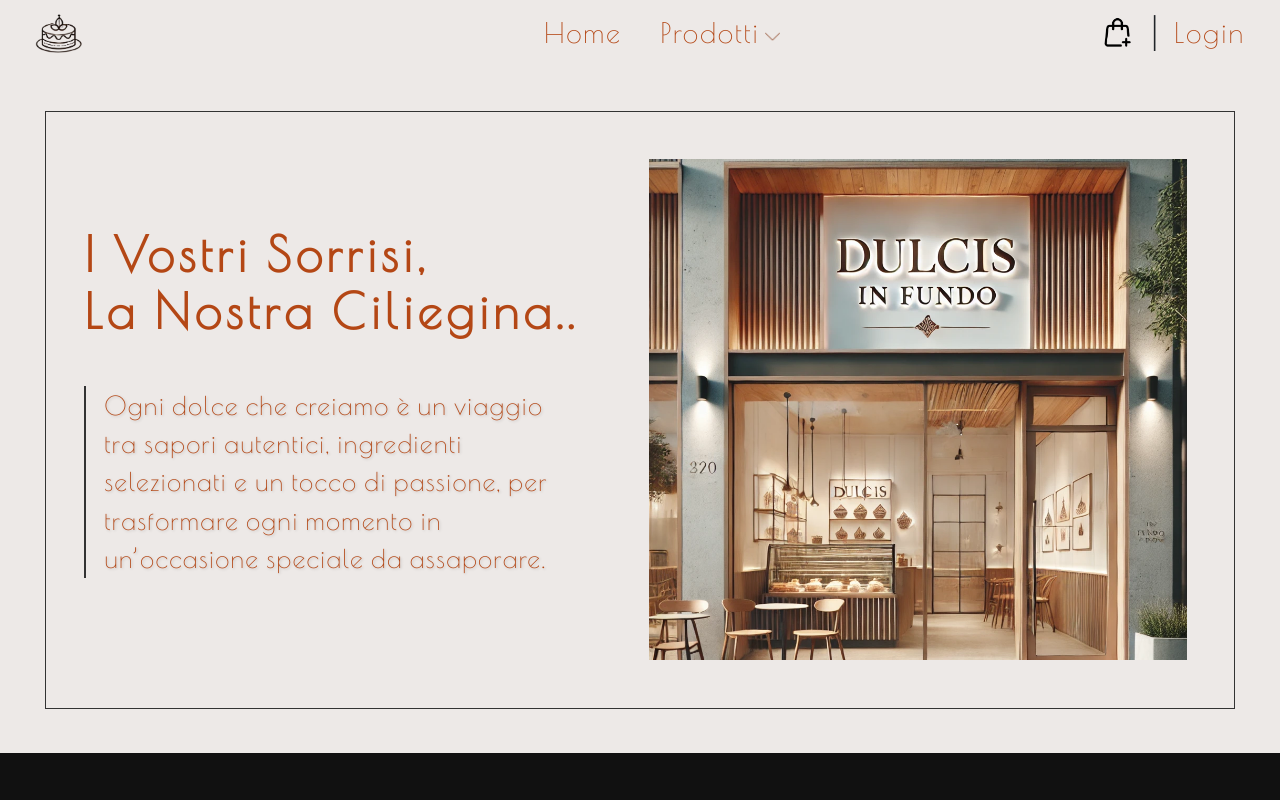
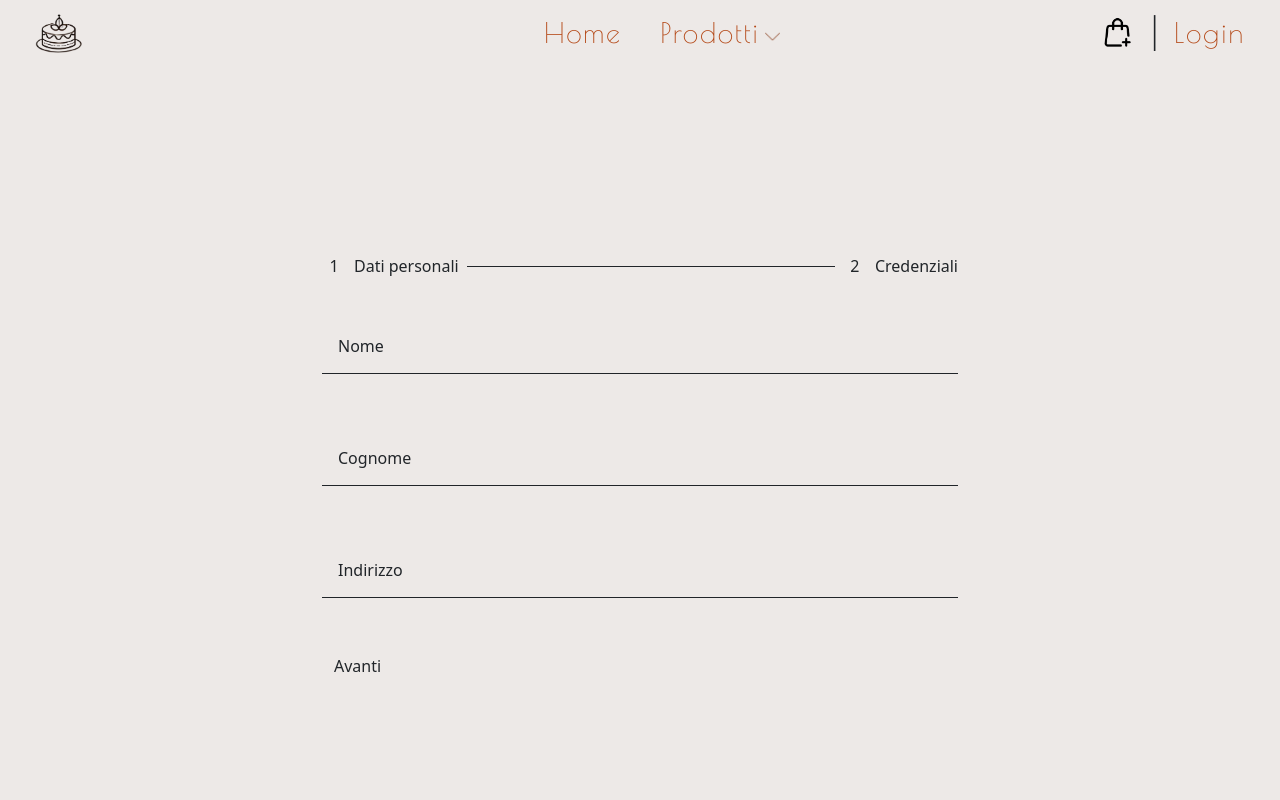
Before and after one commit to supertorres97/ProgettoBTorinoFrontend, an Angular app: page /sign-in in a window 1280 px wide. Before the commit this address led to /home. Shown: the top 800 px of the page. Built offline with nearby package versions, Linux system fonts and the light colour scheme.

Commit message:
sign-in(registrazione per gli amici) e cambiamenti di conseguenza di app/app-routing/login

```diff
--- a/src/app/Components/login/login.component.html
+++ b/src/app/Components/login/login.component.html
@@ -3,21 +3,24 @@
     <h2>Login</h2>
 
     <!-- Campo Username -->
-    <mat-form-field appearance="outline">
+    <mat-form-field appearance="fill" hideRequiredMarker>
       <mat-label>Username</mat-label>
       <input matInput placeholder="Inserisci il tuo username" formControlName="username" required />
       <mat-error *ngIf="loginForm.get('username')?.invalid && loginForm.get('username')?.touched">
-      </mat-error>
+              </mat-error>
     </mat-form-field>
 
     <!-- Campo Password -->
-    <mat-form-field appearance="outline">
+    <mat-form-field appearance="fill" hideRequiredMarker>
       <mat-label>Password</mat-label>
       <input matInput type="password" placeholder="Inserisci la tua password" formControlName="password" required />
       <mat-error *ngIf="loginForm.get('password')?.invalid && loginForm.get('password')?.touched">
-      </mat-error>
+              </mat-error>
     </mat-form-field>
 
     <button mat-raised-button class="login-button" type="submit">LOGIN</button>
+    <div class="sign-in-link">
+      <p>Non hai un account? <a routerLink="/sign-in">Registrati</a></p>
+    </div>
   </form>
 </div>
--- /dev/null
+++ b/src/app/Components/sign-in/sign-in.component.css
@@ -0,0 +1,88 @@
+.sign-in-container {
+  width: 100%;
+  height: 100vh;
+  display: flex;
+  justify-content: center;
+  align-items: center;
+  padding: 20px;
+  background-color: #ede9e7;
+}
+
+.sign-in-form {
+  width: 100%;
+  max-width: 400px;
+  padding: 2rem;
+  border-radius: 8px;
+  background-color: #ede9e7;
+  box-shadow: 0 8px 16px rgba(0, 0, 0, 0.1);
+}
+
+.sign-in-form h2 {
+  text-align: center;
+  margin-bottom: 20px;
+  font-size: 2rem;
+  color: #333;
+}
+
+mat-form-field {
+  width: 100%;
+  margin-bottom: 1.5rem;
+}
+
+mat-form-field + mat-form-field {
+  margin-top: 8px;
+}
+
+input.mat-input-element {
+  padding: 1rem;
+  font-size: 1rem;
+  box-sizing: border-box;
+}
+
+.sign-in-button {
+  width: 100%;
+  padding: 1rem;
+  background-color: #004d20;
+  color: #fff;
+  font-size: 1rem;
+  border-radius: 5px;
+  transition: background-color 0.3s ease, transform 0.2s ease;
+}
+
+.sign-in-button:hover {
+  background-color: #2ecc71;
+  transform: scale(1.05);
+}
+
+@media (max-width: 768px) {
+  .sign-in-form {
+    padding: 1.5rem;
+  }
+
+  .sign-in-button {
+    font-size: 0.9rem;
+  }
+}
+
+@media (max-width: 480px) {
+  .sign-in-form {
+    padding: 1rem;
+  }
+
+  .sign-in-form h2 {
+    font-size: 1.5rem;
+  }
+
+  .sign-in-button {
+    font-size: 0.8rem;
+    padding: 0.8rem;
+  }
+}
+
+.mat-stepper-horizontal {
+  margin-top: 8px;
+}
+
+.mat-mdc-form-field {
+  margin-top: 16px;
+}
--- /dev/null
+++ b/src/app/Components/sign-in/sign-in.component.html
@@ -0,0 +1,83 @@
+<div class="sign-in-container">
+
+    <mat-horizontal-stepper #stepper>
+      <!-- Step 1: Dati personali -->
+      <mat-step [stepControl]="personalFormGroup">
+        <form [formGroup]="personalFormGroup">
+          <ng-template matStepLabel>Dati personali</ng-template>
+
+          <!-- Campo Nome -->
+          <mat-form-field appearance="fill" hideRequiredMarker>
+            <mat-label>Nome</mat-label>
+            <input matInput placeholder="Inserisci il tuo nome" formControlName="firstName" required />
+            <mat-error *ngIf="personalFormGroup.get('firstName')?.invalid && personalFormGroup.get('firstName')?.touched">
+
+            </mat-error>
+          </mat-form-field>
+
+          <!-- Campo Cognome -->
+          <mat-form-field appearance="fill" hideRequiredMarker>
+            <mat-label>Cognome</mat-label>
+            <input matInput placeholder="Inserisci il tuo cognome" formControlName="lastName" required />
+            <mat-error *ngIf="personalFormGroup.get('lastName')?.invalid && personalFormGroup.get('lastName')?.touched">
+
+            </mat-error>
+          </mat-form-field>
+
+          <!-- Campo Indirizzo -->
+          <mat-form-field appearance="fill" hideRequiredMarker>
+            <mat-label>Indirizzo</mat-label>
+            <input matInput placeholder="Inserisci il tuo indirizzo" formControlName="address" required />
+            <mat-error *ngIf="personalFormGroup.get('address')?.invalid && personalFormGroup.get('address')?.touched">
+
+            </mat-error>
+          </mat-form-field>
+
+          <div>
+            <button mat-button matStepperNext>Avanti</button>
+          </div>
+        </form>
+      </mat-step>
+
+      <!-- Step 2: Credenziali -->
+      <mat-step [stepControl]="credentialsFormGroup">
+        <form [formGroup]="credentialsFormGroup">
+          <ng-template matStepLabel>Credenziali</ng-template>
+
+          <!-- Campo Username -->
+          <mat-form-field appearance="fill" hideRequiredMarker>
+            <mat-label>Username</mat-label>
+            <input matInput placeholder="Inserisci il tuo username" formControlName="username" required />
+            <mat-error *ngIf="credentialsFormGroup.get('username')?.invalid && credentialsFormGroup.get('username')?.touched">
+
+            </mat-error>
+          </mat-form-field>
+
+          <!-- Campo Password -->
+          <mat-form-field appearance="fill" hideRequiredMarker>
+            <mat-label>Password</mat-label>
+            <input matInput type="password" placeholder="Inserisci la tua password" formControlName="password" required />
+            <mat-error *ngIf="credentialsFormGroup.get('password')?.invalid && credentialsFormGroup.get('password')?.touched">
+
+            </mat-error>
+          </mat-form-field>
+
+          <!-- Campo Conferma Password -->
+          <mat-form-field appearance="fill" hideRequiredMarker>
+            <mat-label>Conferma Password</mat-label>
+            <input matInput type="password" placeholder="Conferma la tua password" formControlName="confirmPassword" required />
+            <mat-error *ngIf="credentialsFormGroup.get('confirmPassword')?.invalid && credentialsFormGroup.get('confirmPassword')?.touched">
+
+            </mat-error>
+          </mat-form-field>
+
+          <div>
+            <button mat-button matStepperPrevious>Indietro</button>
+            <button mat-raised-button class="sign-in-button" (click)="onSubmit()">Registrati</button>
+          </div>
+        </form>
+      </mat-step>
+
+
+    </mat-horizontal-stepper>
+  </div>
--- /dev/null
+++ b/src/app/Components/sign-in/sign-in.component.ts
@@ -0,0 +1,52 @@
+import { Component, OnInit } from '@angular/core';
+import { FormBuilder, FormGroup, Validators } from '@angular/forms';
+import { Router } from '@angular/router';
+import { of, delay } from 'rxjs';
+import { AuthService } from '../../services/auth.service';
+
+@Component({
+  selector: 'app-sign-in',
+  standalone: false,
+
+  templateUrl: './sign-in.component.html',
+  styleUrls: ['./sign-in.component.css']
+})
+export class SignInComponent implements OnInit {
+  personalFormGroup!: FormGroup;
+  credentialsFormGroup!: FormGroup;
+
+  constructor(private fb: FormBuilder, private router: Router, private authService: AuthService) {}
+
+  ngOnInit(): void {
+    this.personalFormGroup = this.fb.group({
+      firstName: ['', Validators.required],
+      lastName: ['', Validators.required],
+      address: ['', Validators.required]
+    });
+
+    this.credentialsFormGroup = this.fb.group({
+      username: ['', Validators.required],
+      password: ['', Validators.required],
+      confirmPassword: ['', Validators.required]
+    });
+  }
+
+  onSubmit(): void {
+    if (this.personalFormGroup.valid && this.credentialsFormGroup.valid) {
+      const formData = { ...this.personalFormGroup.value, ...this.credentialsFormGroup.value };
+      console.log('Dati del form:', formData);
+
+      of(formData)
+        .pipe(delay(2000))
+        .subscribe(response => {
+          console.log('Risposta mock:', response);
+          alert('Registrazione effettuata (mock): ' + JSON.stringify(response));
+
+          this.authService.login();
+          this.router.navigate(['/home']);
+        });
+    } else {
+      alert('Per favore, compila tutti i campi richiesti.');
+    }
+  }
+}
--- a/src/app/app-routing.module.ts
+++ b/src/app/app-routing.module.ts
@@ -3,12 +3,14 @@ import { RouterModule, Routes } from '@angular/router';
 import { HomeComponent } from './Components/home/home.component';
 import { CarrelloComponent } from './Components/carrello/carrello.component';
 import { LoginComponent } from './Components/login/login.component';
+import { SignInComponent } from './Components/sign-in/sign-in.component';
 
 const routes: Routes = [
   { path: '', pathMatch: 'full', redirectTo: '/home' },         // Reindirizza alla Home
   { path: 'home', component: HomeComponent },                   // Home Page
   { path: 'carrello', component: CarrelloComponent },           // Carrello
   { path: 'login', component: LoginComponent },                 // Login
+  { path: 'sign-in', component: SignInComponent },              // Registrazione
   { path: '**', redirectTo: '/home?error=true' }                // Redirige tutte le rotte sconosciute a /home con parametro error
 ];
 
--- a/src/app/app.module.ts
+++ b/src/app/app.module.ts
@@ -1,9 +1,13 @@
 import { NgModule } from '@angular/core';
-import { BrowserModule, provideClientHydration, withEventReplay } from '@angular/platform-browser';
-import { ReactiveFormsModule } from '@angular/forms';
-import {MatFormFieldModule} from '@angular/material/form-field';
-import {MatInputModule} from '@angular/material/input';
-import {MatSelectModule} from '@angular/material/select';
+import { BrowserModule } from '@angular/platform-browser';
+import { ReactiveFormsModule, FormsModule } from '@angular/forms';
+import { BrowserAnimationsModule } from '@angular/platform-browser/animations';
+
+// Importa Angular Material Modules
+import { MatFormFieldModule } from '@angular/material/form-field';
+import { MatInputModule } from '@angular/material/input';
+import { MatStepperModule } from '@angular/material/stepper';
+import { MatButtonModule } from '@angular/material/button';
 
 import { AppRoutingModule } from './app-routing.module';
 import { AppComponent } from './app.component';
@@ -15,6 +19,7 @@ import { FooterComponent } from './Components/footer/footer.component';
 import { PrimaSezioneComponent } from './Components/home/prima-sezione/prima-sezione.component';
 import { CardsSezioneComponent } from './Components/home/cards-sezione/cards-sezione.component';
 import { ParallaxSezioneComponent } from './Components/home/parallax-sezione/parallax-sezione.component';
+import { SignInComponent } from './Components/sign-in/sign-in.component';
 
 @NgModule({
   declarations: [
@@ -26,19 +31,21 @@ import { ParallaxSezioneComponent } from './Components/home/parallax-sezione/par
     FooterComponent,
     PrimaSezioneComponent,
     CardsSezioneComponent,
-    ParallaxSezioneComponent
+    ParallaxSezioneComponent,
+    SignInComponent
   ],
   imports: [
     BrowserModule,
+    BrowserAnimationsModule,
     AppRoutingModule,
     ReactiveFormsModule,
+    FormsModule,
     MatFormFieldModule,
     MatInputModule,
-    MatSelectModule
+    MatStepperModule,
+    MatButtonModule
   ],
-  providers: [
-    provideClientHydration(withEventReplay())
-  ],
+  providers: [],
   bootstrap: [AppComponent]
 })
 export class AppModule { }
```
Also changed, not shown: 1 other file (tests, documents, lock files or other folders).
